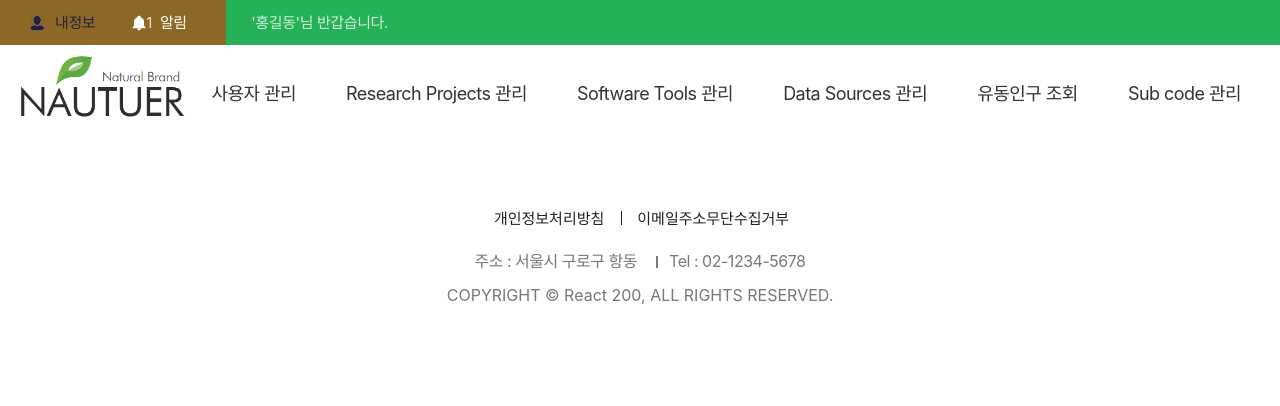
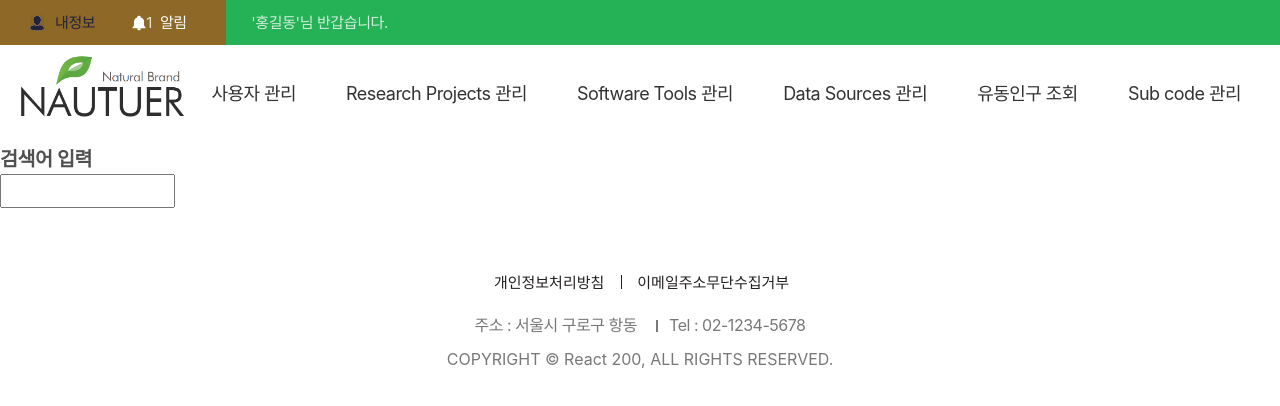
Before and after one commit to happy-sonday/learn-react-basic, a React (Create React App) app in the folder react-200/client/: page /debounce in a window 1280 px wide. Shown: the top 406 px of the page. Built offline with nearby package versions, Linux system fonts and the light colour scheme.

Commit message:
lodash debounce throttle

```diff
--- a/react-200/client/package.json
+++ b/react-200/client/package.json
@@ -9,6 +9,7 @@
     "@testing-library/user-event": "^12.1.10",
     "axios": "^0.21.1",
     "bootstrap": "^5.1.0",
+    "lodash": "^4.17.21",
     "react": "^17.0.2",
     "react-cookies": "^0.1.1",
     "react-dom": "^17.0.2",
--- a/react-200/client/src/App.js
+++ b/react-200/client/src/App.js
@@ -6,16 +6,18 @@ import Header from "./routerComponent/Header/Header admin";
 
 import "./css/new.css";
 import LoginForm from "./routerComponent/LoginForm";
+import reactDebounce from "./lodash/reactDebounce";
+import ThrottleLoadash from "./lodash/throttle";
 
 class App extends Component {
   render() {
     return (
       <div className="App">
         <Header />
-        {/* NOTE:오타 주의 Router 태그명 쓸 경우 error 발생 */}
-        {/*  <Route exact path="/" component={ReactRouter} />
-        <Route exact path="/reactRouter2" component={ReactRouter2} /> */}
         <Route exact path="/" component={LoginForm} />
+        <Route exact path="/debounce" component={reactDebounce} />
+        <Route exact path="/throttle" component={ThrottleLoadash} />
+
         <Footer />
       </div>
     );
--- /dev/null
+++ b/react-200/client/src/lodash/reactDebounce.js
@@ -0,0 +1,19 @@
+import { debounce } from "lodash";
+import React from "react";
+import { Component } from "react";
+
+class reactDebounce extends Component {
+  debounceFunc = debounce(() => {
+    console.log("Debounce API Call");
+  }, 1000);
+  render() {
+    return (
+      <div>
+        <h2>검색어 입력</h2>
+        <input type="text" onChange={this.debounceFunc} />
+      </div>
+    );
+  }
+}
+
+export default reactDebounce;
--- /dev/null
+++ b/react-200/client/src/lodash/throttle.js
@@ -0,0 +1,20 @@
+import { debounce, throttle } from "lodash";
+import React from "react";
+import { Component } from "react";
+
+class ThrottleLoadash extends Component {
+  throttleFunc = throttle(() => {
+    console.log("Throttle API Call");
+  }, 1000);
+
+  render() {
+    return (
+      <div>
+        <h2>검색어 입력</h2>
+        <input type="text" onChange={this.throttleFunc} />
+      </div>
+    );
+  }
+}
+
+export default ThrottleLoadash;
```
